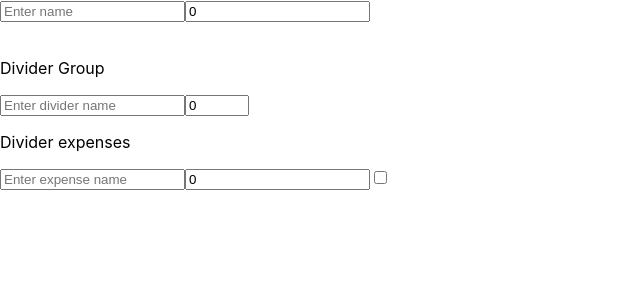
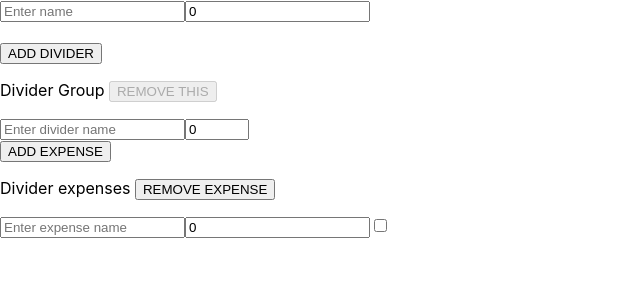
Before and after one commit to nathrmendoza/mt-app-v2, a React (Create React App) app: page /setup-account in a window 1280 px wide. Shown: the top 300 px of the page, without its empty margins (0-640 px from the left). Built offline with nearby package versions, Linux system fonts and the light colour scheme; no server answers.

Commit message:
adding dividers and expenses functionality

```diff
--- /dev/null
+++ b/src/components/setup-page/divider-item.js
@@ -0,0 +1,23 @@
+import React from 'react'
+import ExpenseItem from './expense-item'
+
+const DividerItem = ({item, checkLength, onChangeDividerHandler, removeDividerHandler, expenseHandler, addExpenseHandler, removeExpenseHandler}) => {
+  const {id, name, percent, expenses} = item
+
+  const removeHandler = () => removeDividerHandler(id);
+  const addExpenseH = () => addExpenseHandler(id);
+
+  return (
+    <div className='divider-item'>
+      <p>Divider Group <button type='button' disabled={checkLength} onClick={removeHandler}>REMOVE THIS</button></p>
+      <input name='name' value={name} type='text' placeholder='Enter divider name' data-divider-group={id} onChange={onChangeDividerHandler}/>
+      <input name='percent' value={percent} type='number' min={0} max={100} placeholder='Enter percentage' data-divider-group={id} onChange={onChangeDividerHandler}/>
+      <br />
+      <button type='button' onClick={addExpenseH}>ADD EXPENSE</button>
+      {expenses && expenses.map(expense => <ExpenseItem key={expense.id} expense={expense} parentId={id} expenseHandler={expenseHandler} removeExpenseHandler={removeExpenseHandler}/>)}
+
+    </div>
+  )
+}
+
+export default DividerItem
--- /dev/null
+++ b/src/components/setup-page/expense-item.js
@@ -0,0 +1,18 @@
+import React from 'react'
+
+const ExpenseItem = ({expense, parentId, expenseHandler, removeExpenseHandler}) => {
+  const {id, name, value, reaccuring} = expense
+
+  const removeExpenseH = () => removeExpenseHandler(id, parentId)
+
+  return (
+    <div>
+      <p>Divider expenses <button type='button' onClick={removeExpenseH}>REMOVE EXPENSE</button></p>
+      <input name='name' value={name} type='text' placeholder='Enter expense name' data-divider-group={parentId} data-expenses-group={id} onChange={expenseHandler}/>
+      <input name='value' value={value} type='number' placeholder='Enter expense value' data-divider-group={parentId} data-expenses-group={id} onChange={expenseHandler}/>
+      <input name='reaccuring' value={reaccuring} type='checkbox' data-divider-group={parentId} data-expenses-group={id} onChange={expenseHandler}/>
+    </div>
+  )
+}
+
+export default ExpenseItem
--- a/src/pages/SetupAccountPage.js
+++ b/src/pages/SetupAccountPage.js
@@ -1,4 +1,5 @@
 import React, { useContext, useEffect, useState } from 'react'
+import DividerItem from '../components/setup-page/divider-item'
 import { AuthUserContext } from '../context/auth-user.context'
 import { createUserDoc } from '../utils/firebase.utils'
 
@@ -23,28 +24,28 @@ const USER_DATA_DEFAULT = {
 }
 
 //parent
-const DIVIDERS_DEFAULT = [
-  {
+const DIVIDERS_DEFAULT = {
   id: 0,
   name: '',
   percent: 0,
   expenses: []
 }
-]
 
 //child
-const EXPENSES_DEFAULT = [
-  {
+const EXPENSES_DEFAULT = {
   id: 0,
   name: '',
   value: 0,
   reaccuring: false
 }
-]
 
 const SetupAccountPage = () => {
 
   const [userData, setUserData] = useState(USER_DATA_DEFAULT)
+
+  useEffect(() => {
+    console.log(userData);
+  }, [userData])
 
   const onChangeHandler = event => {
     console.log(event.target)
@@ -67,6 +68,22 @@ const SetupAccountPage = () => {
       });
       return {...prevState, dividers: tempDividers}
     })
+    console.log(userData);
+  }
+
+  const addDivider = () => {
+    let tempDividers = [...userData.dividers, {...DIVIDERS_DEFAULT, id: userData.dividers.length}]
+    setUserData({...userData, dividers: tempDividers})
+  }
+
+  const removeDivider = (id) => {
+    let tempDividers = [...userData.dividers]
+    tempDividers = tempDividers.filter(e => {
+      return e.id !== id
+    }).map((e, index) => {
+      return {...e, id: index }
+    });
+    setUserData({...userData, dividers: tempDividers})
   }
 
   const onChangeExpensesHandler = event => {
@@ -90,35 +107,53 @@ const SetupAccountPage = () => {
           })
           return e
       })
-      console.log(tempData);
       return tempData
     })
   }
 
-  useEffect(() => {
-    console.log(userData.dividers[0].expenses[0]);
-  }, [])
+  const addExpense = (divId) => {
+    let tempDividers = [...userData.dividers]
+    let tempExpenses = [...tempDividers[divId].expenses, {...EXPENSES_DEFAULT, id: tempDividers[divId].expenses.length}]
+
+    tempDividers = tempDividers.map(e => {
+      if (e.id === parseInt(divId))
+        e.expenses = tempExpenses
+
+      return e
+    })
+
+    setUserData({...userData, dividers: tempDividers})
+  }
+
+  const removeExpense = (expId, divId) => {
+    let tempDividers = [...userData.dividers]
+    let tempExpenses = [...tempDividers[divId].expenses]
+
+    tempExpenses = tempExpenses.filter(e => {
+      return e.id !== expId
+    }).map((e, index) => {
+      return {...e, id: index}
+    })
+
+    tempDividers.map(e => {
+      if (e.id === parseInt(divId))
+        e.expenses = tempExpenses
+
+      return e
+    })
+
+    setUserData({...userData, dividers: tempDividers})
+  }
 
   return (
     <div>
+      <form>
         <input name='displayName' value={userData.displayName} type='text' onChange={onChangeHandler} placeholder='Enter name'/>
         <input name='monthlyGrossIncome' value={userData.monthlyGrossIncome} type='number' onChange={onChangeHandler} placeholder='Enter monthly gross income'/>
         <br/><br/>
-      {userData.dividers.map(item =>
-        <div className='form-group' key={item.id}>
-          <p>Divider Group</p>
-          <input name='name' value={item.name} type='text' placeholder='Enter divider name' data-divider-group={item.id} onChange={onChangeDividerHandler}/>
-          <input name='percent' value={item.percent} type='number' min={0} max={100} placeholder='Enter percentage' data-divider-group={item.id} onChange={onChangeDividerHandler}/>
-          {item.expenses.map(expense =>
-            <div key={expense.id}>
-              <p>Divider expenses</p>
-              <input name='name' value={expense.name} type='text' placeholder='Enter expense name' data-divider-group={item.id} data-expenses-group={expense.id} onChange={onChangeExpensesHandler}/>
-              <input name='value' value={expense.value} type='number' placeholder='Enter expense value' data-divider-group={item.id} data-expenses-group={expense.id} onChange={onChangeExpensesHandler}/>
-              <input name='reaccuring' value={expense.reaccuring} type='checkbox' data-divider-group={item.id} data-expenses-group={expense.id} onChange={onChangeExpensesHandler}/>
-            </div>
-          )}
-        </div>
-      )}
+        <button type='button' onClick={addDivider}>ADD DIVIDER</button>
+        {userData.dividers.map(item => <DividerItem key={item.id} item={item} checkLength={userData.dividers.length <= 1} onChangeDividerHandler={onChangeDividerHandler} removeDividerHandler={removeDivider} expenseHandler={onChangeExpensesHandler} addExpenseHandler={addExpense} removeExpenseHandler={removeExpense}/>)}
+      </form>
     </div>
   )
 }
```
Also changed, not shown: src/context/setup-data.context.js (added, +55 -0 lines). Lines whose indentation alone changed are shown as unchanged.
